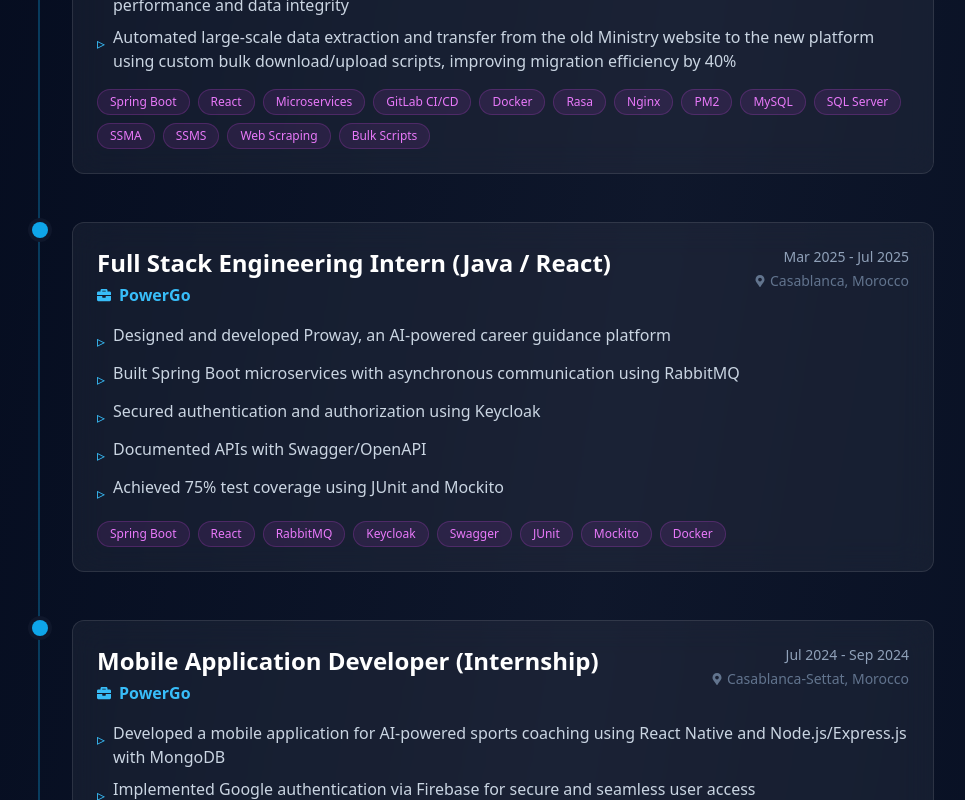
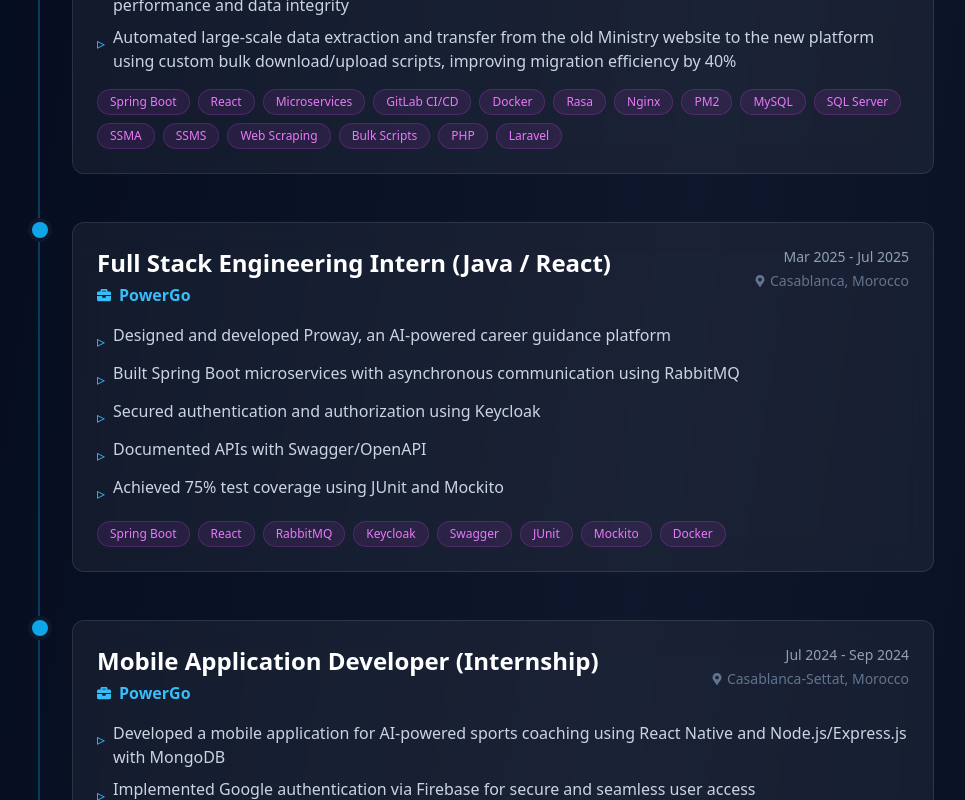
Before and after one commit to mehdihilali/Portfolio-V2, a React (Vite) app: page / in a window 1280 px wide. Shown: the part 2560-3360 px from the top of the page, without its empty margins (154-1119 px from the left). Built offline with nearby package versions, Linux system fonts and the light colour scheme.

Commit message:
Adding intrstn prjcts

```diff
--- a/src/data/experiences.ts
+++ b/src/data/experiences.ts
@@ -50,7 +50,9 @@ export const experiences: Experience[] = [
             'SSMA',
             'SSMS',
             'Web Scraping',
-            'Bulk Scripts'
+            'Bulk Scripts',
+            'PHP',
+            'Laravel'
         ],
     },
     {
--- a/src/data/projects.ts
+++ b/src/data/projects.ts
@@ -1,6 +1,44 @@
 import type { Project } from '../types';
 
 export const projects: Project[] = [
+    {
+        id: '0',
+        title: {
+            en: 'MSPS – Ministry of Health Portal Automation & Optimization',
+            fr: 'MSPS – Automatisation & Optimisation du Portail du Ministère de la Santé'
+        },
+        description: {
+            en: 'Automation and optimization of the Ministry of Health portal, including bulk upload/download and system migration.',
+            fr: 'Automatisation et optimisation du portail du Ministère de la Santé, incluant le téléchargement et l’upload en masse ainsi que la migration du système.'
+        },
+        longDescription: {
+            en:
+                'Developed a high-performance solution to automate the Ministry of Health portal using bulk download and upload scripts. '
+                + 'Implemented data migration from the old system to the new web platform. '
+                + 'Optimized workflows and ensured reliable synchronization between both platforms.',
+            fr:
+                'Développement d’une solution performante pour automatiser le portail du Ministère de la Santé grâce à des scripts de téléchargement et d’upload en masse. '
+                + 'Mise en place de la migration des données de l’ancien système vers la nouvelle plateforme. '
+                + 'Optimisation des workflows et garantie d’une synchronisation fiable entre les deux plateformes.'
+        },
+        technologies: [
+            'React',
+            'Java/Spring Boot',
+            'TypeScript',
+            'PHP',
+            'Laravel',
+            'Automatisation',
+            'Rasa',
+            'Nginx',
+            'Apache',
+            'SSMA',
+            'SSMS',
+            'Web Scraping',
+            'Bulk Scripts'
+        ],
+        image: '/projects/msps.png',
+        featured: true
+    },
     {
         id: '1',
         title: {
```
Also changed, not shown: public/projects/msps.png (added).
